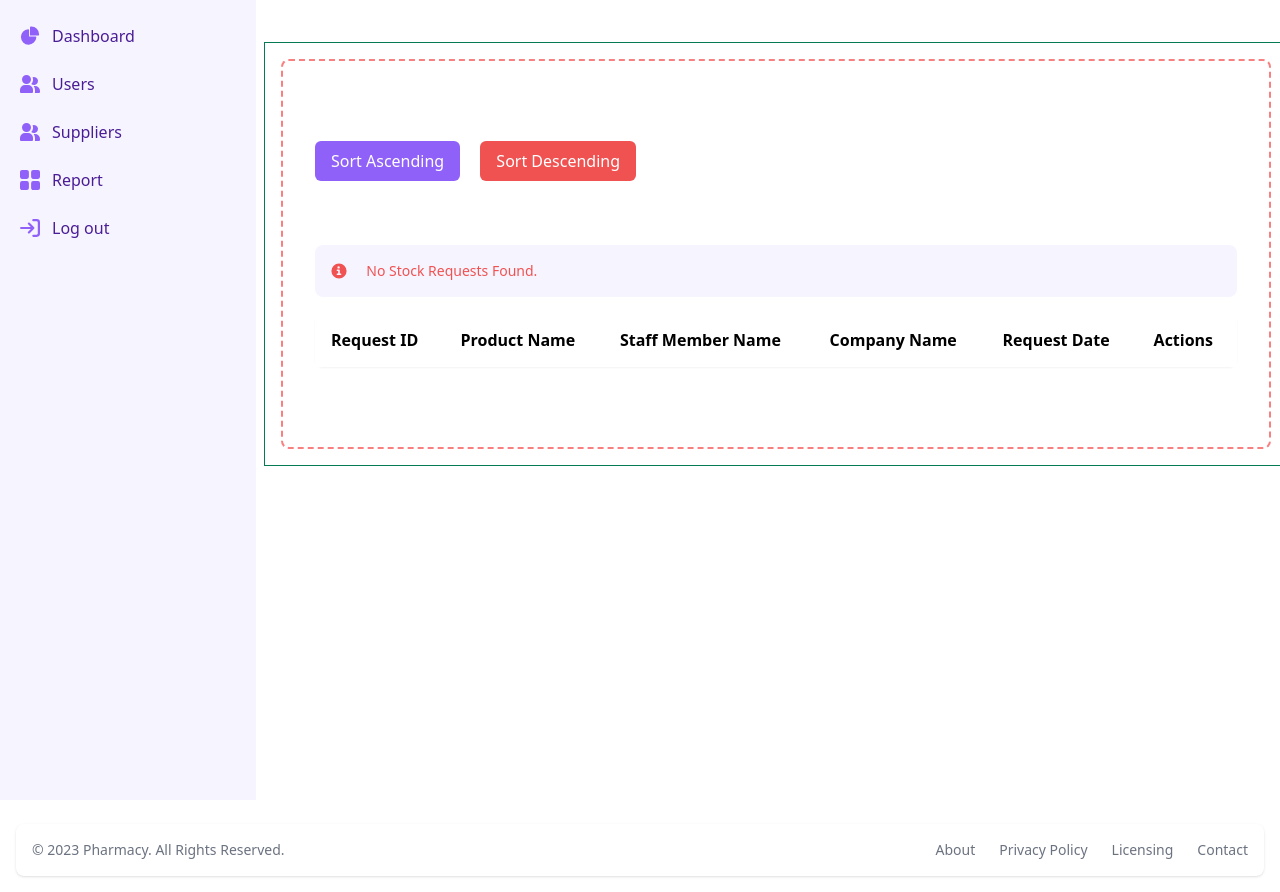
After one commit to ALMUTAWAJ/Pharmacy-Management-System, a Laravel app: template resources/views/pages/admin/show-stock-requests.blade.php in a window 1280 px wide. The commit adds this page. Run offline with Laravel 10, Linux system fonts and the light colour scheme; the template is opened without the code that fills it, so the values that code supplies are empty; style sheets or scripts are compiled from the project's sources; some libraries are stand-ins or nearby versions.

Commit message:
لو ادري دخلت اسلاميات على الاقل احصل اجر

```diff
--- /dev/null
+++ b/resources/views/pages/admin/show-stock-requests.blade.php
@@ -0,0 +1,79 @@
+@extends('layouts.admin-layout')
+
+@section('admin-content')
+    <section class="bg-white">
+        <div class="py-8 px-4 mx-auto w-full lg:py-16  rounded-md">
+            <x-success-message></x-success-message>
+            <x-fail-message></x-fail-message>
+
+            <form method="GET" action="{{ route('admin.view.stock_requests') }}">
+                @csrf
+                <button type="submit" name="sort" value="asc"
+                    class="px-4 py-2 mr-4 bg-purple-500 text-white rounded-md hover:bg-blue-600">
+                    Sort Ascending
+                </button>
+                <button type="submit" name="sort" value="desc"
+                    class="px-4 py-2 bg-red-500 text-white rounded-md hover:bg-red-600">
+                    Sort Descending
+                </button>
+            </form>
+            <br>
+            <!-- Display data for stock requests -->
+            <x-table>
+                <tr>
+                    <x-slot name="header">
+                        <x-table-col>Request ID</x-table-col>
+                        <x-table-col>Product Name</x-table-col>
+                        <x-table-col>Staff Member Name</x-table-col>
+                        <x-table-col>Company Name</x-table-col>
+                        <x-table-col>Request Date</x-table-col>
+                        <x-table-col>Actions</x-table-col>
+                    </x-slot>
+                </tr>
+                <br>
+                <!-- Loop through stock requests -->
+                @if ($stockRequests->isEmpty())
+                <tr>
+                    <div class="flex items-center p-4 mb-4 text-sm text-red-500 rounded-lg bg-purple-50"
+                        role="alert">
+                        <svg class="flex-shrink-0 inline w-4 h-4 me-3" aria-hidden="true"
+                            xmlns="http://www.w3.org/2000/svg" fill="currentColor" viewBox="0 0 20 20">
+                            <path
+                                d="M10 .5a9.5 9.5 0 1 0 9.5 9.5A9.51 9.51 0 0 0 10 .5ZM9.5 4a1.5 1.5 0 1 1 0 3 1.5 1.5 0 0 1 0-3ZM12 15H8a1 1 0 0 1 0-2h1v-3H8a1 1 0 0 1 0-2h2a1 1 0 0 1 1 1v4h1a1 1 0 0 1 0 2Z" />
+                        </svg>
+                        <span class="sr-only">Info</span>
+                        <div>
+                            <span class="font-medium">&nbsp; No Stock Requests Found.</span>
+                        </div>
+                    </div>
+            </tr>
+
+                @else
+                    <!-- Display stock request information -->
+                    @foreach ($stockRequests as $request)
+                        <tr class="border">
+                            <x-table-col>{{ $request->id }}</x-table-col>
+                            <x-table-col>{{  $request->product->name  }}</x-table-col>
+                            <x-table-col>{{  $request->staff->name  }}</x-table-col>
+                            <x-table-col>{{  $request->supplier->company_name }}</x-table-col>
+                            <x-table-col>{{ $request->created_at }}</x-table-col>
+                            <x-table-col>
+
+                                    <!-- Update this button to show more details about the request -->
+                                    <a href="{{ route('admin.view.stock_request_detail', $request->id) }}">
+                                        <x-secondary-button>
+                                            {{ __('More') }}
+                                        </x-secondary-button>
+                                    </a>
+
+                            </x-table-col>
+                        </tr>
+                    @endforeach
+                @endif
+            </x-table>
+
+        </div>
+    </section>
+
+
+@endsection
--- a/resources/views/pages/staff/order/view-orders.blade.php
+++ b/resources/views/pages/staff/order/view-orders.blade.php
@@ -2,7 +2,7 @@
 
 @section('staff-content')
     <section class="bg-white">
-        <div class="py-8 px-4 mx-auto max-w-2xl lg:py-16  rounded-md">
+        <div class="py-8 px-4 mx-auto w-full lg:py-16  rounded-md">
             <x-success-message></x-success-message>
             <x-fail-message></x-fail-message>
 
--- a/resources/views/pages/staff/product/view-products.blade.php
+++ b/resources/views/pages/staff/product/view-products.blade.php
@@ -3,7 +3,7 @@
 @section('staff-content')
     <section class="bg-white">
 
-        <div class="py-8 px-4 mx-auto max-w-2xl lg:py-16  rounded-md">
+        <div class="py-8 px-4 mx-auto w-full lg:py-16  rounded-md">
             <x-success-message></x-success-message>
             <x-fail-message></x-fail-message>
 
--- a/resources/views/pages/supplier/index.blade.php
+++ /dev/null
@@ -1 +0,0 @@
-hello world
--- a/routes/web.php
+++ b/routes/web.php
@@ -110,6 +110,9 @@ Route::middleware(['auth'])->group(function () {
         Route::put('/admin/supplier/update/{id}', [SupplierController::class, 'update'])->name('admin.update.supplier');
         Route::put('/admin/supplier/delete/{id}', [SupplierController::class, 'delete'])->name('admin.delete.supplier');
 
+        Route::get('admin/stock-requests', [StockRequestController::class, 'showListInReport'])->name('admin.view.stock_requests');
+        Route::get('admin/stock-request/detail/{id}', [StockRequestController::class, 'detailInReport'])->name('admin.view.stock_request_detail');
+
     });
 
     // Staff routes
@@ -189,13 +192,13 @@ Route::middleware(['auth'])->group(function () {
             ->name('customer.cart.checkout.user');
     });
 
-    // Supplier routes
-    Route::middleware(['supplier'])->group(function () {
-        // Routes accessible only to users with the "supplier" role.
-        Route::get('/supplier/index', function () {
-            return view('pages.supplier.index');
-        })->name('supplier.index');
-    });
+    // Supplier routes (cancelled)
+    // Route::middleware(['supplier'])->group(function () {
+    //     // Routes accessible only to users with the "supplier" role.
+    //     Route::get('/supplier/index', function () {
+    //         return view('pages.supplier.index');
+    //     })->name('supplier.index');
+    // });
 
 
 
```
Also changed, not shown: app/Http/Controllers/StockRequestController.php (+45 -0 lines), resources/views/pages/admin/show-stock-request-detail.blade.php (added, +29 -0 lines).
